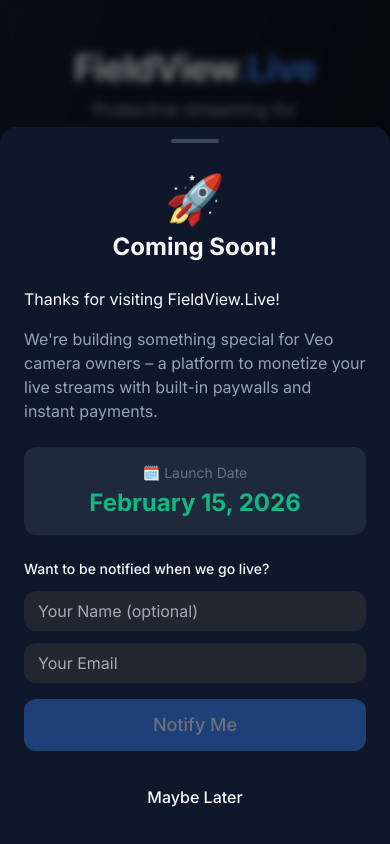
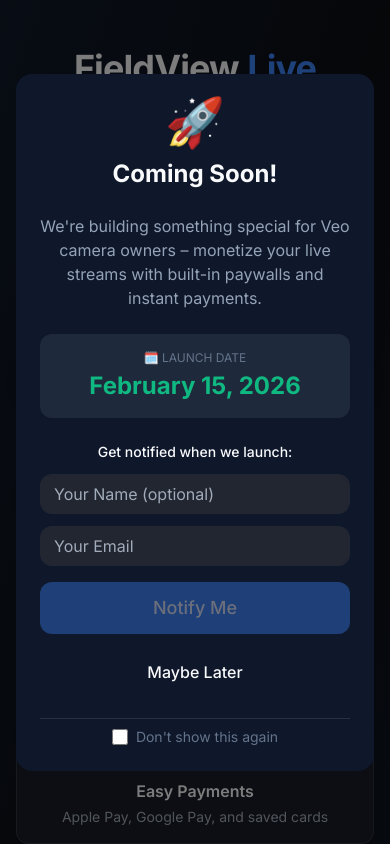
Before and after one commit to YOLOVibeCode/fieldview-live, a Next.js app in the folder apps/web/: page / in a window 390 px wide. Shown: the top 844 px of the page. Built offline with nearby package versions, Linux system fonts and the light colour scheme.

Commit message:
feat: center Coming Soon modal with cleaner design
- Replace BottomSheet with centered modal
- Add scale-in and fade-in animations
- Cleaner, more focused layout
- Better mobile responsiveness
- Smoother animations

```diff
--- a/apps/web/components/v2/ComingSoonModal.tsx
+++ b/apps/web/components/v2/ComingSoonModal.tsx
@@ -1,7 +1,6 @@
 'use client';
 
 import { useState } from 'react';
-import { BottomSheet } from './primitives/BottomSheet';
 import { TouchButton } from './primitives/TouchButton';
 import { Input } from '@/components/ui/input';
 import { apiRequest } from '@/lib/api-client';
@@ -57,28 +56,34 @@
     }
   };
 
-  if (isSuccess) {
+  if (!isOpen) return null;
+
   return (
-      <BottomSheet
-        isOpen={isOpen}
-        onClose={handleClose}
-        snapPoints={[0.5]}
-        enableDrag={true}
-        aria-labelledby="coming-soon-success-title"
+    <>
+      {/* Backdrop */}
+      <div
+        className="fixed inset-0 bg-black/50 z-[var(--fv-z-modal)] animate-fade-in"
+        onClick={handleClose}
+        data-testid="modal-backdrop"
+      />
+
+      {/* Modal */}
+      <div className="fixed inset-0 z-[calc(var(--fv-z-modal)+1)] flex items-center justify-center p-4 pointer-events-none">
+        <div
+          className="bg-[var(--fv-color-bg-primary)] rounded-[var(--fv-radius-xl)] shadow-[var(--fv-elevation-5)] w-full max-w-md max-h-[90vh] overflow-y-auto pointer-events-auto animate-scale-in"
+          onClick={(e) => e.stopPropagation()}
+          data-testid={isSuccess ? "modal-coming-soon-success" : "modal-coming-soon"}
         >
-        <div
-          className="space-y-6 pb-6 text-center"
-          data-testid="modal-coming-soon-success"
-        >
-          <div className="text-6xl">🎉</div>
-          <h2
-            id="coming-soon-success-title"
-            className="text-2xl font-bold text-[var(--fv-color-text-primary)]"
-          >
+          {isSuccess ? (
+            // Success State
+            <div className="p-6 sm:p-8 text-center space-y-6">
+              <div className="text-6xl animate-bounce-subtle">🎉</div>
+              <h2 className="text-2xl sm:text-3xl font-bold text-[var(--fv-color-text-primary)]">
                 You're on the List!
               </h2>
               <p className="text-[var(--fv-color-text-secondary)]">
-            We'll notify you as soon as we launch on <strong>February 15, 2026</strong>.
+                We'll notify you as soon as we launch on{' '}
+                <strong className="text-[var(--fv-color-accent)]">February 15, 2026</strong>.
               </p>
               <p className="text-sm text-[var(--fv-color-text-muted)]">
                 Check your inbox for a confirmation email.
@@ -93,67 +98,46 @@
                 Got It!
               </TouchButton>
             </div>
-      </BottomSheet>
-    );
-  }
-
-  return (
-    <BottomSheet
-      isOpen={isOpen}
-      onClose={handleClose}
-      snapPoints={[0.85]}
-      enableDrag={true}
-      aria-labelledby="coming-soon-modal-title"
-    >
-      <div
-        className="space-y-6 pb-6"
-        data-testid="modal-coming-soon"
-      >
+          ) : (
+            // Main Form
+            <div className="p-6 sm:p-8 space-y-6">
               {/* Header */}
-        <div className="text-center space-y-2">
-          <div className="text-5xl">🚀</div>
-          <h2
-            id="coming-soon-modal-title"
-            className="text-2xl font-bold text-[var(--fv-color-text-primary)]"
-          >
+              <div className="text-center space-y-3">
+                <div className="text-5xl sm:text-6xl">🚀</div>
+                <h2 className="text-2xl sm:text-3xl font-bold text-[var(--fv-color-text-primary)]">
                   Coming Soon!
                 </h2>
                 {isVeoReferral && (
-            <p className="text-[var(--fv-color-text-secondary)]">
+                  <p className="text-sm text-[var(--fv-color-text-secondary)]">
                     Thanks for finding us through your Veo camera! 👋
                   </p>
                 )}
               </div>
 
               {/* Message */}
-        <div className="space-y-4">
-          <p className="text-[var(--fv-color-text-primary)]">
-            Thanks for visiting FieldView.Live!
-          </p>
+              <div className="space-y-3 text-center">
                 <p className="text-[var(--fv-color-text-secondary)]">
-            We're building something special for Veo camera owners – a platform to
-            monetize your live streams with built-in paywalls and instant payments.
+                  We're building something special for Veo camera owners – monetize your live streams with built-in paywalls and instant payments.
                 </p>
               </div>
 
               {/* Launch Date */}
-        <div className="bg-[var(--fv-color-bg-secondary)] rounded-xl p-4 text-center">
-          <div className="text-sm text-[var(--fv-color-text-muted)] mb-1">
-            🗓️ Launch Date
+              <div className="bg-[var(--fv-color-bg-secondary)] rounded-[var(--fv-radius-lg)] p-4 text-center">
+                <div className="text-xs text-[var(--fv-color-text-muted)] mb-1">
+                  🗓️ LAUNCH DATE
                 </div>
-          <div className="text-2xl font-bold text-[var(--fv-color-accent)]">
+                <div className="text-2xl sm:text-3xl font-bold text-[var(--fv-color-accent)]">
                   February 15, 2026
                 </div>
               </div>
 
-        {/* Email Signup Form */}
+              {/* Form */}
               <form onSubmit={handleSubmit} className="space-y-4">
-          <div>
-            <p className="text-sm font-medium text-[var(--fv-color-text-primary)] mb-3">
-              Want to be notified when we go live?
+                <div className="space-y-3">
+                  <p className="text-sm font-medium text-[var(--fv-color-text-primary)] text-center">
+                    Get notified when we launch:
                   </p>
 
-            <div className="space-y-3">
                   <Input
                     type="text"
                     placeholder="Your Name (optional)"
@@ -173,11 +157,10 @@
                 </div>
 
                 {error && (
-              <p className="text-sm text-red-500 mt-2" data-testid="error-message">
+                  <p className="text-sm text-red-500 text-center" data-testid="error-message">
                     {error}
                   </p>
                 )}
-          </div>
 
                 <TouchButton
                   type="submit"
@@ -189,10 +172,9 @@
                 >
                   {isSubmitting ? 'Signing Up...' : 'Notify Me'}
                 </TouchButton>
-        </form>
 
-        {/* Maybe Later Button */}
                 <TouchButton
+                  type="button"
                   variant="ghost"
                   size="md"
                   fullWidth
@@ -201,25 +183,29 @@
                 >
                   Maybe Later
                 </TouchButton>
+              </form>
 
-        {/* Don't show again checkbox */}
-        <div className="flex items-center justify-center gap-2 pt-2">
+              {/* Don't show again */}
+              <div className="flex items-center justify-center gap-2 pt-2 border-t border-[var(--fv-color-border)]">
                 <input
                   type="checkbox"
                   id="dont-show-again"
                   checked={dontShow}
                   onChange={(e) => setDontShow(e.target.checked)}
-            className="w-4 h-4 rounded border-[var(--fv-color-border)]"
+                  className="w-4 h-4 rounded border-[var(--fv-color-border)] text-[var(--fv-color-primary-500)] focus:ring-2 focus:ring-[var(--fv-color-primary-500)]"
                   data-testid="checkbox-dont-show"
                 />
                 <label
                   htmlFor="dont-show-again"
-            className="text-sm text-[var(--fv-color-text-muted)]"
+                  className="text-sm text-[var(--fv-color-text-muted)] cursor-pointer"
                 >
                   Don&apos;t show this again
                 </label>
               </div>
             </div>
-    </BottomSheet>
+          )}
+        </div>
+      </div>
+    </>
   );
 }
--- a/apps/web/tailwind.config.ts
+++ b/apps/web/tailwind.config.ts
@@ -96,6 +96,14 @@
           from: { opacity: '0' },
           to: { opacity: '1' },
         },
+        'scale-in': {
+          from: { transform: 'scale(0.95)', opacity: '0' },
+          to: { transform: 'scale(1)', opacity: '1' },
+        },
+        'bounce-subtle': {
+          '0%, 100%': { transform: 'translateY(0)' },
+          '50%': { transform: 'translateY(-10px)' },
+        },
         'slide-up': {
           from: { transform: 'translateY(10px)', opacity: '0' },
           to: { transform: 'translateY(0)', opacity: '1' },
@@ -113,6 +121,8 @@
         'accordion-down': 'accordion-down 0.15s ease-out',
         'accordion-up': 'accordion-up 0.15s ease-out',
         'fade-in': 'fade-in 0.2s ease-out',
+        'scale-in': 'scale-in 0.2s cubic-bezier(0.16, 1, 0.3, 1)',
+        'bounce-subtle': 'bounce-subtle 1s ease-in-out infinite',
         'slide-up': 'slide-up 0.2s ease-out',
         'slide-up-full': 'slide-up-full 0.3s cubic-bezier(0.32, 0.72, 0, 1)',
         'slide-down-full': 'slide-down-full 0.3s cubic-bezier(0.32, 0.72, 0, 1)',
```
Also changed, not shown: 1 other file (tests, documents, lock files or other folders). Lines whose indentation alone changed are shown as unchanged.
